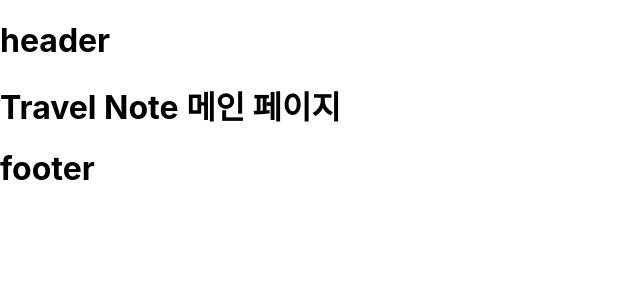
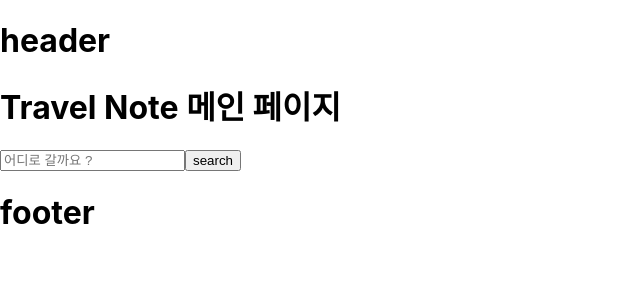
Before and after one commit to subin002003/Project_TravelNote, a React (Create React App) app in the folder travelnote_front/: page /Domestic in a window 1280 px wide. Shown: the top 300 px of the page, without its empty margins (0-640 px from the left). Built offline with nearby package versions, Linux system fonts and the light colour scheme.

Commit message:
여행지

```diff
--- a/travelnote_front/src/App.js
+++ b/travelnote_front/src/App.js
@@ -4,6 +4,7 @@ import Footer from "./component/common/Footer";
 import Header from "./component/common/Header";
 import Main from "./component/common/Main";
 import ForeignMain from "./foreignPlan/ForeignMain";
+import DomesticMain from "./Domestic/DomesticMain";
 
 function App() {
   return (
@@ -14,6 +15,7 @@ function App() {
       </main>
       <Routes>
         <Route path="/foreign/*" element={<ForeignMain />}></Route>
+        <Route path="/Domestic/*" element={<DomesticMain />}></Route>
       </Routes>
       <Footer />
     </div>
--- /dev/null
+++ b/travelnote_front/src/Domestic/DomesticMain.js
@@ -0,0 +1,14 @@
+function DomesticMain() {
+  return (
+    <>
+      <div className="domestic">
+        <div className="search-bar">
+          <input type="text" placeholder="어디로 갈까요 ?"></input>
+          <button className="search-btn">search</button>
+        </div>
+      </div>
+    </>
+  );
+}
+
+export default DomesticMain;
```
Also changed, not shown: travelnote_front/src/component/Domestic/DomesticMain.js (deleted, +0 -9 lines).
